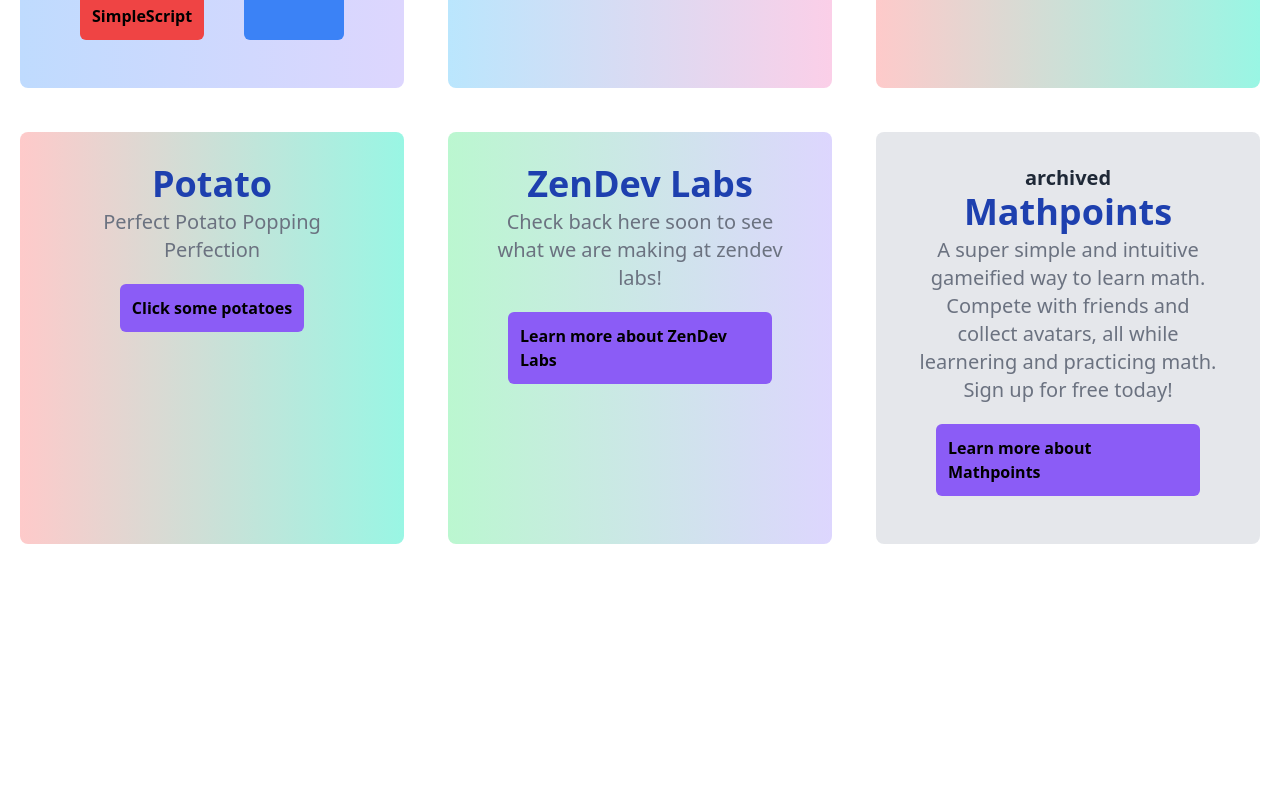
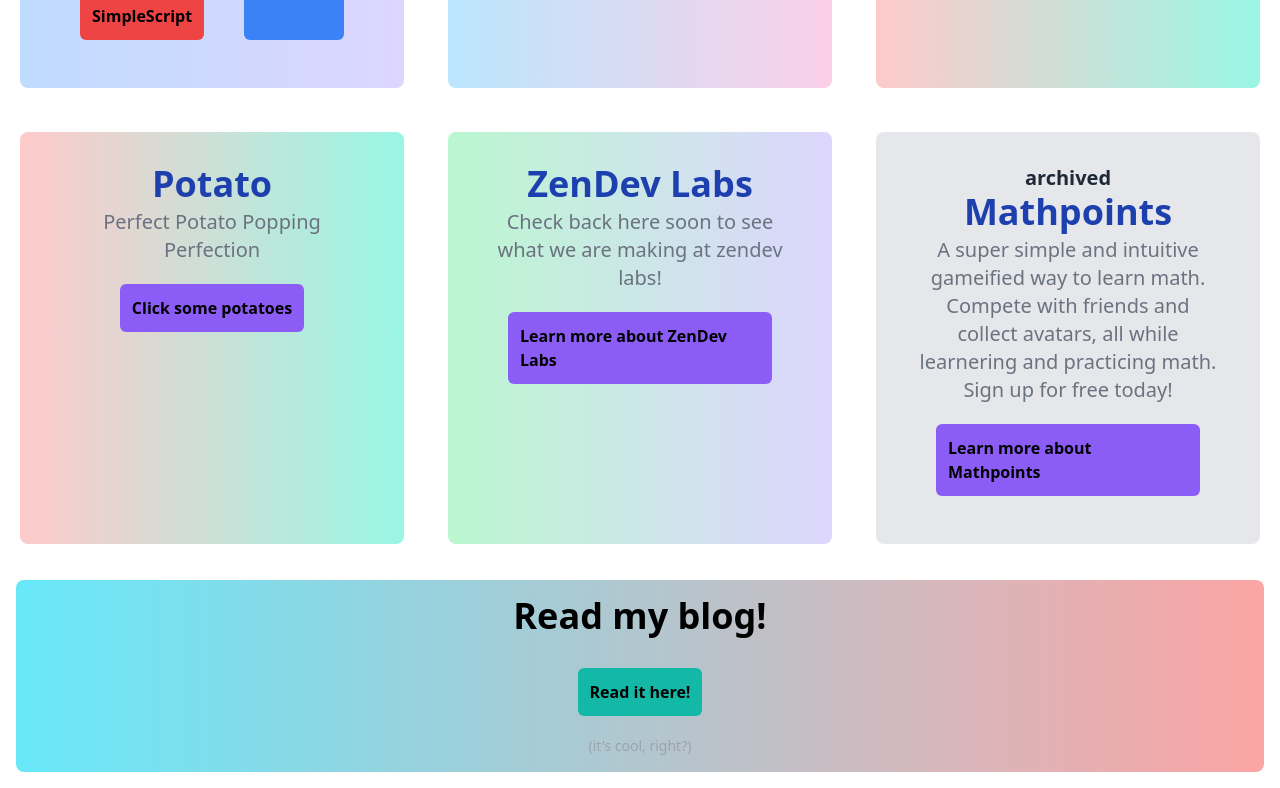
Before and after one commit to Thatoddone1/portfolio, a SvelteKit app: page / in a window 1280 px wide. Shown: the part 1192-1980 px from the top of the page. Before the commit the page ends 1756 px from the top, so only its background shows below. Built offline with nearby package versions, Linux system fonts and the light colour scheme.

Commit message:
add BlogAd component and update .gitignore

```diff
--- a/src/routes/+page.svelte
+++ b/src/routes/+page.svelte
@@ -8,6 +8,8 @@
     import Projects from "./Projects.svelte";
 
     import Langs from "./Langs.svelte";
+
+    import BlogAd from "./BlogAd.svelte";
 </script>
 
 <html lang="en">
@@ -39,5 +41,6 @@
             </div>
         </div>
         <Projects></Projects>
+        <BlogAd></BlogAd>
     </body>
 </html>
--- /dev/null
+++ b/src/routes/BlogAd.svelte
@@ -0,0 +1,26 @@
+<script>
+    import { page } from "$app/stores";
+    function url_for(path) {
+    const baseUrl = $page.url.origin;
+    const url = new URL(path, baseUrl);
+    return url.href;
+  }
+  let blogURL = url_for("/blog");
+  </script>
+<div class="grid grid-cols-2 gap-4 m-4">
+<div
+    class="bg-gradient-to-r from-cyan-300 to-red-300 dark:from-cyan-700 dark:to-red-700 rounded-lg p-4 col-span-2"
+>
+    <h1 class="text-center font-bold text-4xl pb-3 dark:text-white">
+        Read my blog!
+    </h1>
+    <div class="justify-center items-center flex">
+    <div class="flex flex-col items-center">
+        <a href={blogURL} class="p-3 m-5 bg-teal-500 rounded-md hover:shadow-lg hover:bg-teal-600 font-semibold dark:bg-teal-300 dark:hover:bg-teal-400">
+            Read it here!
+        </a>
+        <p class="text-sm text-gray-400">(it's cool, right?)</p>
+    </div>
+</div>
+</div>
+</div>
```
Also changed, not shown: 1 other file (tests, documents, lock files or other folders).
